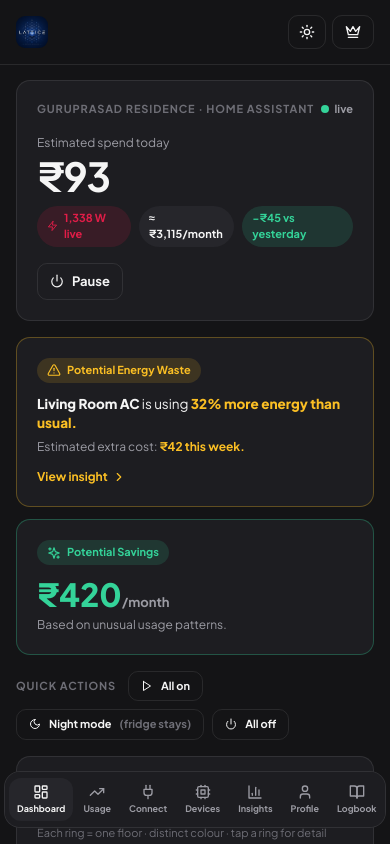
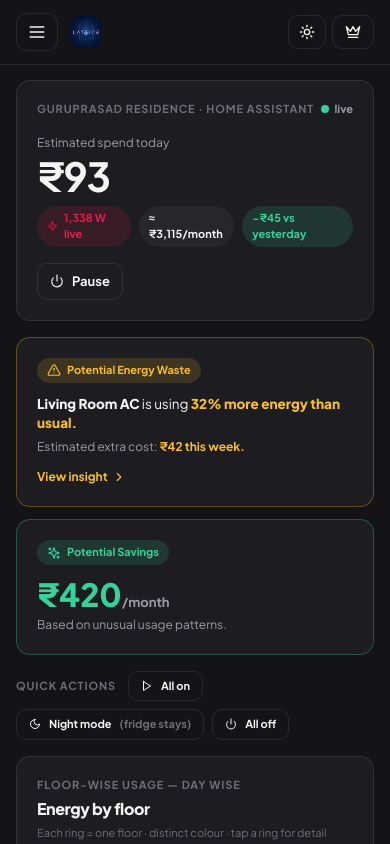
Before and after one commit to dudeling-codebot/Lattice--Opensource, a React (Vite) app: page / in a window 390 px wide. Shown: the top 844 px of the page. Built offline with nearby package versions, Linux system fonts and the light colour scheme.

Commit message:
feat: organise tabs into side pullout drawer
- Replace top horizontal nav and bottom bar with hamburger-triggered side drawer
- Drawer slides from left with backdrop blur, grouped sections (Overview/Devices/Account), active accent state, Esc/backdrop/close handling and body scroll lock

```diff
--- a/src/components/Shell.jsx
+++ b/src/components/Shell.jsx
@@ -1,5 +1,5 @@
 import { Outlet, NavLink, useNavigate } from 'react-router-dom';
-import { LayoutDashboard, Plug, Cpu, BarChart3, TrendingUp, Sun, Moon, Crown, User, BookOpen } from 'lucide-react';
+import { LayoutDashboard, Plug, Cpu, BarChart3, TrendingUp, Sun, Moon, Crown, User, BookOpen, Menu, X } from 'lucide-react';
 import { useEffect, useState } from 'react';
 
 const navItems = [
@@ -12,15 +12,33 @@ const navItems = [
   { to: '/logbook', label: 'Logbook', icon: BookOpen },
 ];
 
+const groups = [
+  { title: 'Overview', items: ['/', '/usage', '/insights', '/logbook'] },
+  { title: 'Devices', items: ['/connect', '/devices'] },
+  { title: 'Account', items: ['/profile'] },
+];
+
 export default function Shell({ pro, setPro, theme, setTheme, activeColor, glowClass }) {
   const navigate = useNavigate();
   const [scrolled, setScrolled] = useState(false);
+  const [open, setOpen] = useState(false);
 
   useEffect(() => {
     const onScroll = () => setScrolled(window.scrollY > 8);
     window.addEventListener('scroll', onScroll);
     return () => window.removeEventListener('scroll', onScroll);
   }, []);
+
+  useEffect(() => {
+    const onKey = (e) => { if (e.key === 'Escape') setOpen(false); };
+    window.addEventListener('keydown', onKey);
+    return () => window.removeEventListener('keydown', onKey);
+  }, []);
+
+  useEffect(() => {
+    document.body.style.overflow = open ? 'hidden' : '';
+    return () => { document.body.style.overflow = ''; };
+  }, [open]);
 
   return (
     <div className="min-h-screen" style={{ background: 'var(--bg)' }}>
@@ -33,6 +51,15 @@ export default function Shell({ pro, setPro, theme, setTheme, activeColor, glowC
           }}
         >
           <div className="max-w-5xl mx-auto px-4 sm:px-6 h-16 flex items-center gap-3">
+            <button
+              onClick={() => setOpen(o => !o)}
+              className="btn btn-ghost !px-2.5 !py-2"
+              aria-label={open ? 'Close menu' : 'Open menu'}
+              aria-expanded={open}
+            >
+              {open ? <X className="w-5 h-5" /> : <Menu className="w-5 h-5" />}
+            </button>
+
             <button onClick={() => navigate('/')} className="flex items-center gap-2.5 shrink-0">
               <img
                 src="/brand/logo.png"
@@ -46,16 +73,7 @@ export default function Shell({ pro, setPro, theme, setTheme, activeColor, glowC
               </div>
             </button>
 
-            <nav className="hidden md:flex items-center gap-1 flex-1 justify-center overflow-x-auto">
-              {navItems.map(it => (
-                <NavLink key={it.to} to={it.to} end={it.end} className={({ isActive }) => `nav-item ${isActive ? 'active' : ''} shrink-0`}>
-                  <it.icon className="w-4 h-4" />
-                  {it.label}
-                </NavLink>
-              ))}
-            </nav>
-
-            <div className="flex-1 md:hidden" />
+            <div className="flex-1" />
 
             <div className="flex items-center gap-1.5">
               <button
@@ -78,23 +96,71 @@ export default function Shell({ pro, setPro, theme, setTheme, activeColor, glowC
         </header>
       </div>
 
-      <div className="max-w-5xl mx-auto px-4 sm:px-6 pt-20 pb-24 md:pb-12">
-        <Outlet context={{ pro, setPro, theme, setTheme, activeColor, glowClass }} />
+      {/* Backdrop */}
+      <div
+        className={`fixed inset-0 z-40 transition ${open ? 'visible' : 'invisible'}`}
+        aria-hidden={!open}
+      >
+        <div
+          className={`absolute inset-0 bg-black/50 backdrop-blur-sm transition-opacity ${open ? 'opacity-100' : 'opacity-0'}`}
+          onClick={() => setOpen(false)}
+        />
       </div>
 
-      <nav className="md:hidden fixed bottom-4 left-1 right-1 z-50 card !rounded-2xl px-1 py-1.5 flex gap-0.5 overflow-x-auto scrollbar-none justify-between">
-        {navItems.map(it => (
+      {/* Side pullout */}
+      <aside
+        className={`fixed top-0 left-0 z-50 h-full w-[300px] max-w-[82vw] flex flex-col transition-transform duration-300 ${open ? 'translate-x-0' : '-translate-x-full'}`}
+        style={{ background: 'var(--surface)', borderRight: '1px solid var(--border)' }}
+        aria-label="Navigation"
+      >
+        <div className="h-16 flex items-center gap-2.5 px-4 shrink-0" style={{ borderBottom: '1px solid var(--border)' }}>
+          <img src="/brand/logo.png" alt="LATTICE logo" className="w-8 h-8 rounded-[9px] object-cover" />
+          <div>
+            <p className="text-[14px] font-extrabold leading-none">LATTICE</p>
+            <p className="text-[10px] text-faint uppercase tracking-[0.14em]">Smart Energy</p>
+          </div>
+          <button onClick={() => setOpen(false)} className="ml-auto btn btn-ghost !p-2" aria-label="Close"><X className="w-4 h-4" /></button>
+        </div>
+
+        <div className="flex-1 overflow-y-auto px-3 py-4 space-y-5">
+          {groups.map(g => (
+            <div key={g.title}>
+              <p className="label !text-[10px] px-2 mb-2">{g.title}</p>
+              <div className="space-y-1">
+                {g.items.map(to => {
+                  const it = navItems.find(n => n.to === to);
+                  if (!it) return null;
+                  return (
                     <NavLink
                       key={it.to}
                       to={it.to}
                       end={it.end}
-            className={({ isActive }) => `flex flex-col items-center gap-0.5 rounded-xl px-2 py-1.5 text-[9px] font-bold transition-all shrink-0 ${isActive ? 'nav-item active' : 'nav-item'}`}
+                      onClick={() => setOpen(false)}
+                      className={({ isActive }) => `flex items-center gap-3 px-3 py-2.5 rounded-xl text-[13px] font-semibold transition ${isActive ? 'text-white' : 'text-muted hover:text-[var(--text)] hover:bg-[var(--surface-2)]'}`}
+                      style={({ isActive }) => isActive ? { background: 'var(--accent)', color: '#fff' } : undefined}
                     >
-            <it.icon className="w-4 h-4" />
+                      <it.icon className="w-4 h-4 shrink-0" />
                       {it.label}
                     </NavLink>
+                  );
+                })}
+              </div>
+            </div>
           ))}
-      </nav>
+        </div>
+
+        <div className="p-4 shrink-0 space-y-3" style={{ borderTop: '1px solid var(--border)' }}>
+          <div className="rounded-xl px-3 py-3 flex items-center justify-between" style={{ background: 'var(--surface-2)' }}>
+            <span className="text-[12px] font-bold flex items-center gap-2">{theme === 'dark' ? <Moon className="w-4 h-4" /> : <Sun className="w-4 h-4" />} {theme === 'dark' ? 'Dark' : 'Light'}</span>
+            <button onClick={() => setTheme(t => t === 'dark' ? 'light' : 'dark')} className="btn btn-ghost !px-2.5 !py-1 !text-[11px]">{theme === 'dark' ? 'White' : 'Black'}</button>
+          </div>
+          <p className="text-[11px] text-faint leading-relaxed">Pullout navigation — organised by section. Tap outside or press Esc to close.</p>
+        </div>
+      </aside>
+
+      <div className="max-w-5xl mx-auto px-4 sm:px-6 pt-20 pb-12">
+        <Outlet context={{ pro, setPro, theme, setTheme, activeColor, glowClass }} />
+      </div>
     </div>
   );
 }
```
Lines whose indentation alone changed are shown as unchanged.
